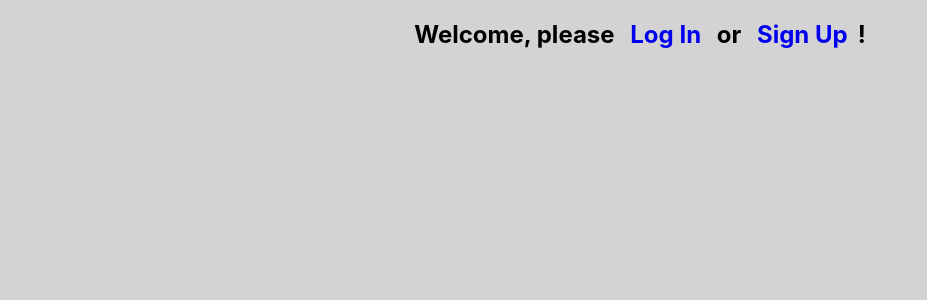
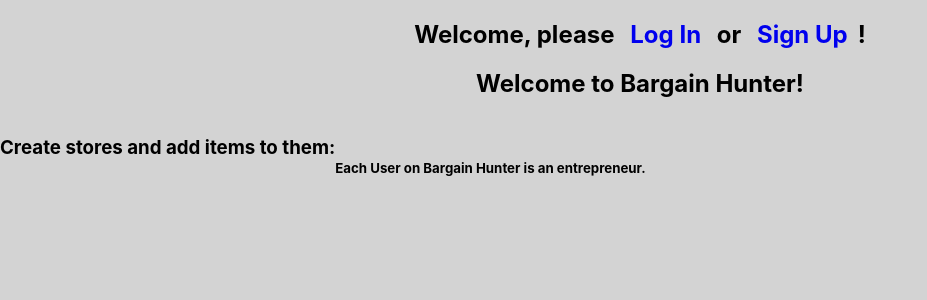
Before and after one commit to JaysonKesterson/react-final-project-frontend, a React (Create React App) app: page / in a window 1280 px wide. Shown: the top 300 px of the page, without its empty margins (0-927 px from the left). Built offline with nearby package versions, Linux system fonts and the light colour scheme; no server answers.

Commit message:
making app container a home page

```diff
--- a/src/components/AppContainer.js
+++ b/src/components/AppContainer.js
@@ -4,7 +4,9 @@
 const AppContainer = () => {
     return (
         <div className="AppContainer">
-
+            <h2 className="welcome">Welcome to Bargain Hunter!</h2>
+            <h3>Create stores and add items to them:</h3> <br></br>
+            <h5>Each User on Bargain Hunter is an entrepreneur. </h5>
         </div>
     )
 }
```
